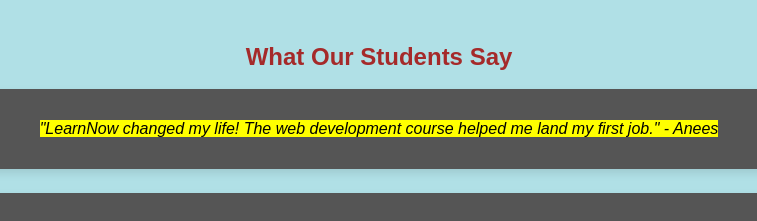
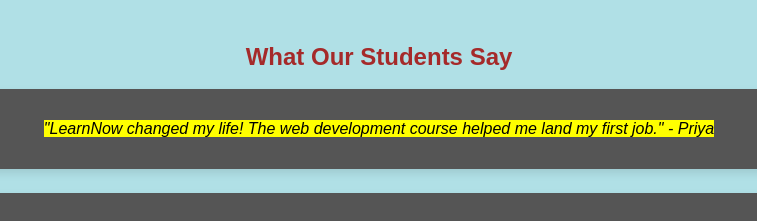
Before and after one commit to ShaikMadiha555/online-courses, a plain HTML site: page html and css/index.html in a window 1280 px wide. Shown: the part 1080-1301 px from the top of the page, 261-1018 px from the left. Drawn offline with Linux system fonts and the light colour scheme.

Commit message:
Update index.html

```diff
--- a/html and css/index.html
+++ b/html and css/index.html
@@ -68,7 +68,7 @@
     <section id="testimonials" class="testimonials">
         <h2>What Our Students Say</h2>
         <div class="testimonial">
-            <p><mark>"LearnNow changed my life! The web development course helped me land my first job." - Anees</mark></p>
+            <p><mark>"LearnNow changed my life! The web development course helped me land my first job." - Priya</mark></p>
         </div>
         <div class="testimonial">
             <p><mark>"The data science course was incredible. I learned so much in a short period!" - Madiha</mark></p>
```
